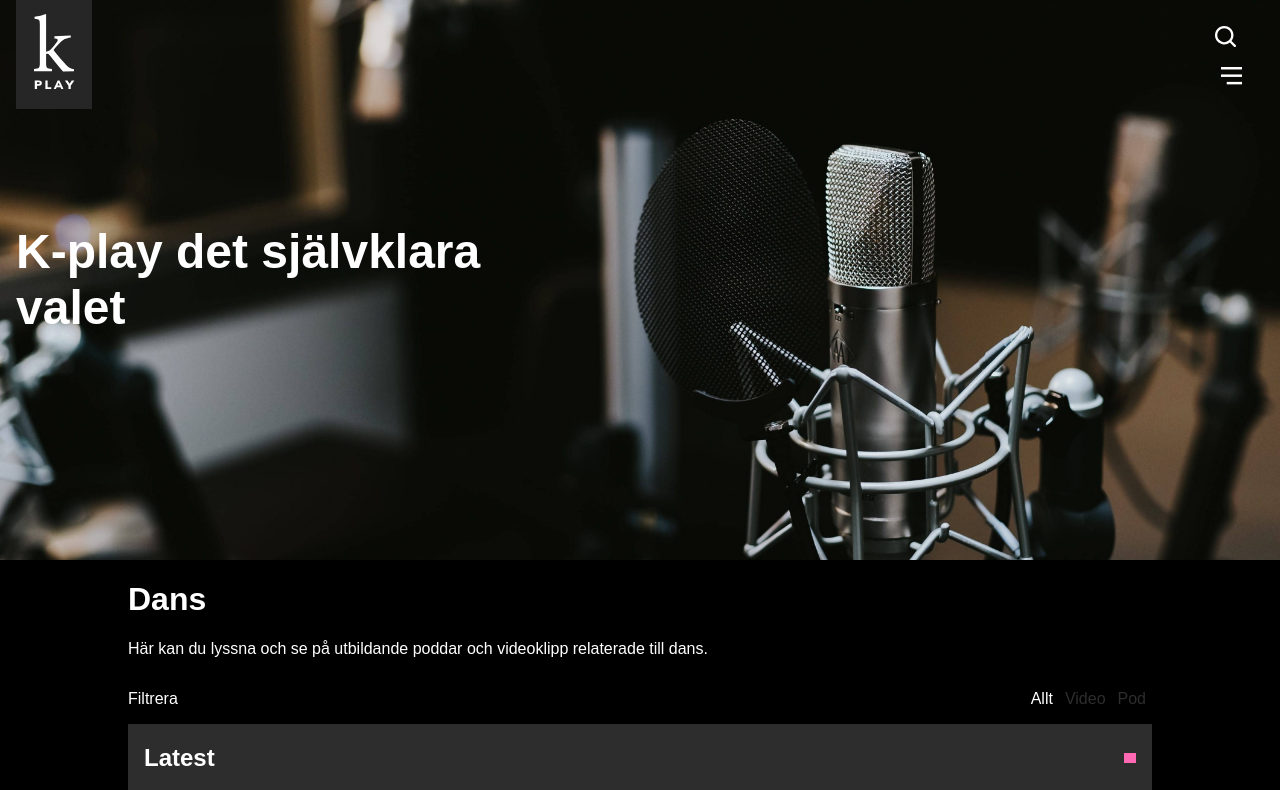
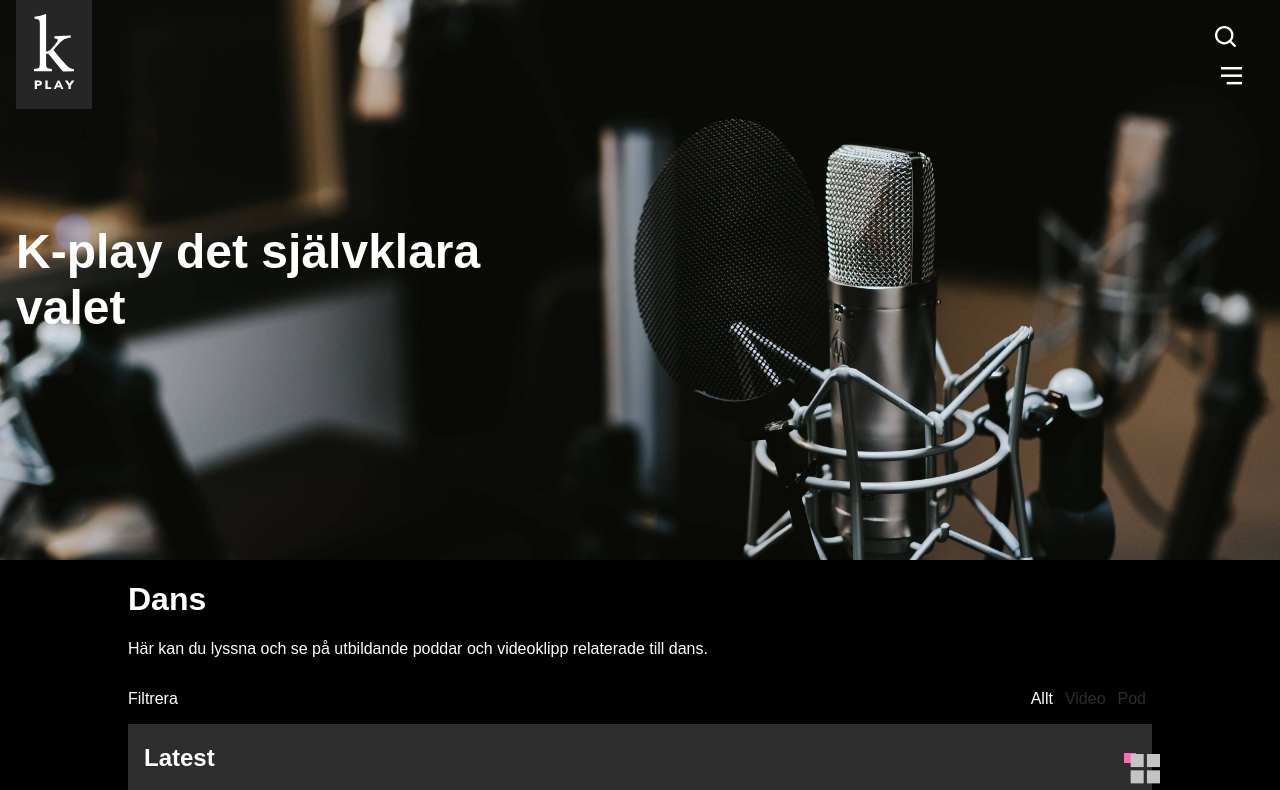
Before and after one commit to brooman/Kulturakademin, a React (Create React App) app: page /discover in a window 1280 px wide. Shown: the top 790 px of the page. Built offline with nearby package versions, Linux system fonts and the light colour scheme; a web font is replaced by a local one.

Commit message:
Imported svg and display as button

```diff
--- a/src/components/DiscoverGroup/index.js
+++ b/src/components/DiscoverGroup/index.js
@@ -2,6 +2,7 @@ import React, { Component } from 'react'
 
 import styles from './index.module.scss'
 import DiscoverCard from '../DiscoverCard'
+import GridViewIcon from '../../icons/GridViewIcon'
 
 class DiscoverGroup extends Component {
   constructor(props) {
@@ -31,6 +32,7 @@ class DiscoverGroup extends Component {
           <h2>{title}</h2>
           <button type="button" onClick={this.toggleDisplayMode}>
             {displayMode.text}
+            <GridViewIcon />
           </button>
         </div>
         <div className={[styles.body, viewStyle].join(' ')}>
```
